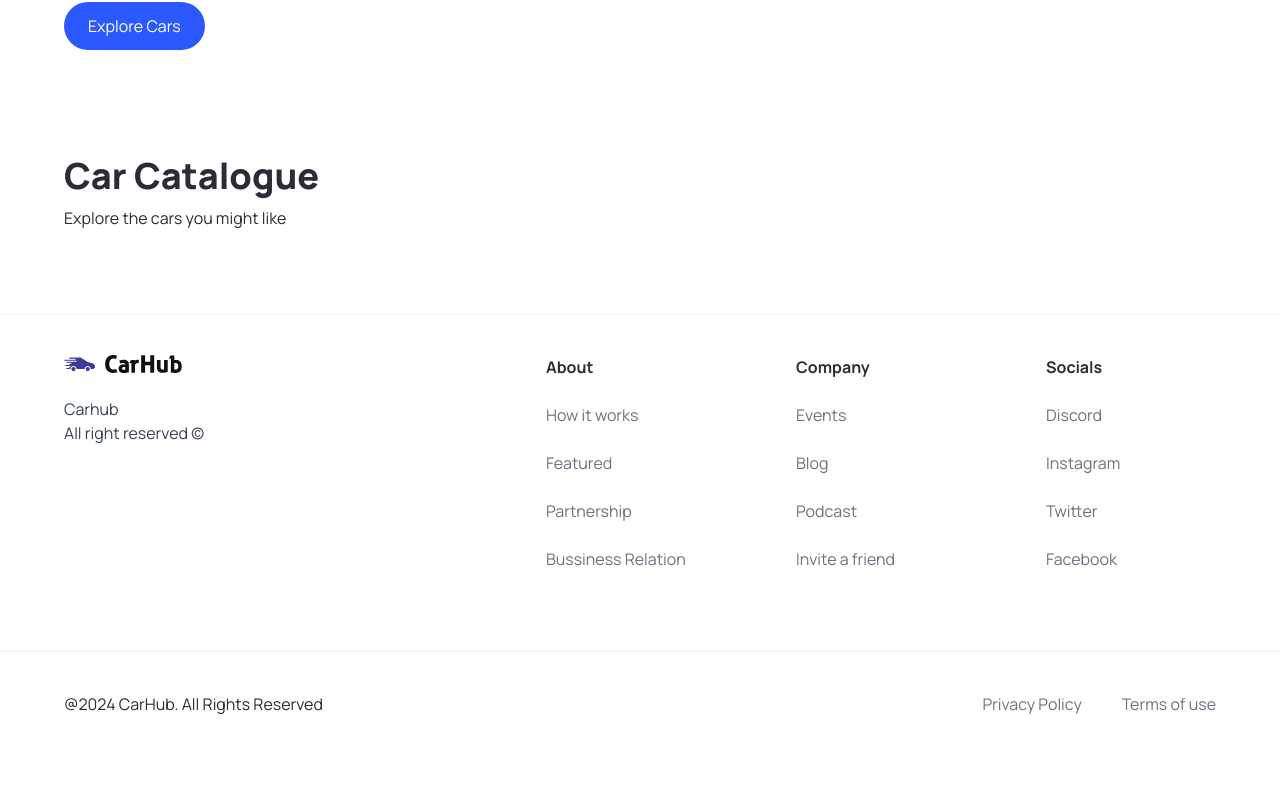
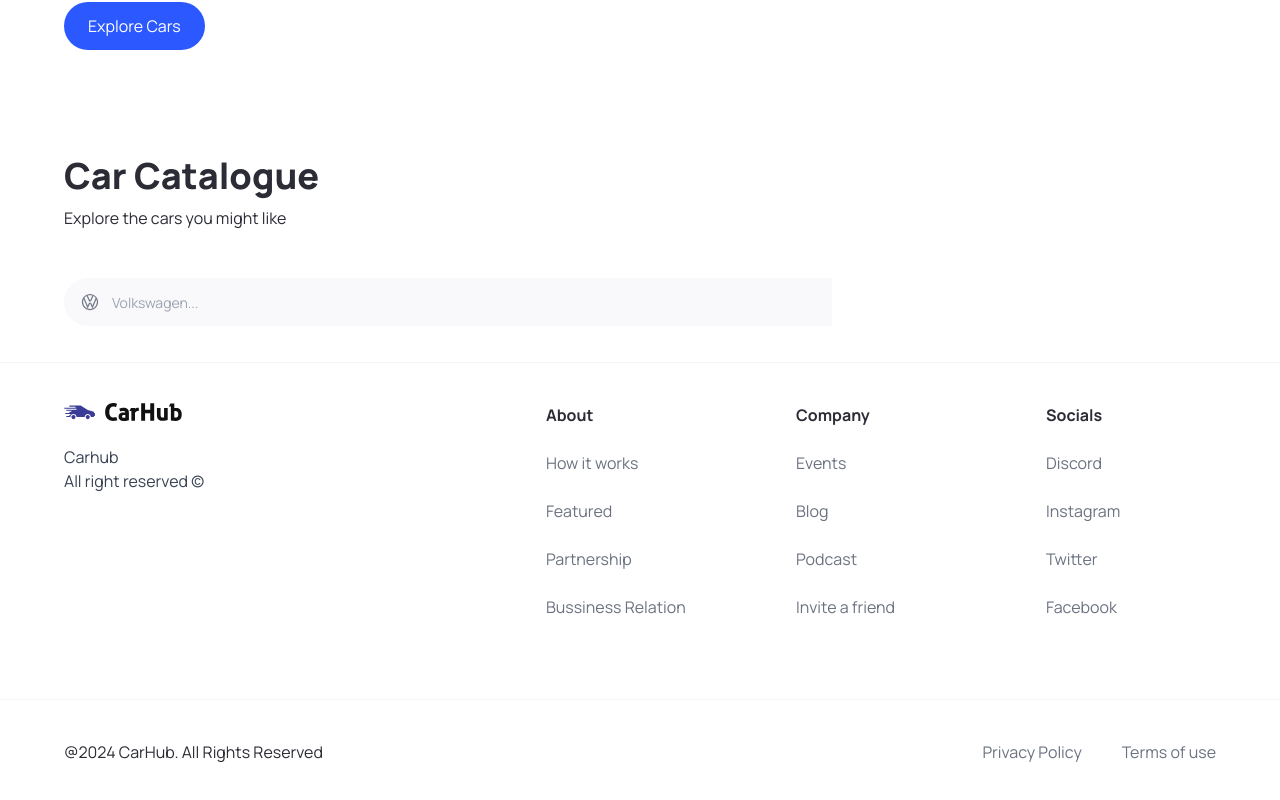
Before and after one commit to Minthantmg/carRental, a Next.js app: page / in a window 1280 px wide. Shown: the part 708-1508 px from the top of the page. Before the commit the page ends 1464 px from the top, so only its background shows below. Built offline with nearby package versions, Linux system fonts and the light colour scheme.

Commit message:
added filter

```diff
--- a/app/page.tsx
+++ b/app/page.tsx
@@ -17,8 +17,8 @@ export default function Home() {
               <div className="home__filters">
                 <SearchBar />
                 <div className="home__filter-container">
-                  <CustomFilter />
-                  <CustomFilter />
+                  <CustomFilter title="fuel"/>
+                  <CustomFilter title="year"/>
                 </div>
               </div>
             </div>
--- a/app/types/index.ts
+++ b/app/types/index.ts
@@ -8,7 +8,7 @@ export interface CustomButtonProps {
         MouseEventHandler<HTMLButtonElement>;
 }
 
-export interface  SearchManuFacturerProps{
+export interface  SearchManufacturerProps{
     manufacturer : String;
-    setManuFacturer : (manufacturer:String) => void;
+    setManufacturer : (manufacturer:String) => void;
 }
--- a/components/SearchBar.tsx
+++ b/components/SearchBar.tsx
@@ -3,12 +3,12 @@ import React, {useState} from 'react';
 import {SearchManufacturer} from "./";
 
 const SearchBar = () => {
-    const [manufacturer , setManuFacturer] = useState("")
+    const [manufacturer , setManuFacturer] = useState('')
     const handleSearch = () => {}
     return (
         <form className="searchbar" onSubmit={handleSearch}>
             <div className="searchbar__item">
-
+                <SearchManufacturer manufacturer={manufacturer} setManuFacturer={setManuFacturer} />
             </div>
         </form>
     );
--- a/components/SearchManufacturer.tsx
+++ b/components/SearchManufacturer.tsx
@@ -3,9 +3,9 @@ import Image from "next/image";
 import { Fragment, useState } from "react";
 import { Combobox, Transition } from "@headlessui/react";
 import {manufacturers} from "@/app/constants";
-import {SearchManuFacturerProps} from "@/app/types";
+import {SearchManufacturerProps} from "@/app/types";
 
-const SearchManufacturer = ({ manufacturer, setManuFacturer }: SearchManuFacturerProps) => {
+const SearchManufacturer = ({ manufacturer, setManufacturer }: SearchManufacturerProps) => {
     const [query, setQuery] = useState("");
 
     const filteredManufacturers =
@@ -20,7 +20,7 @@ const SearchManufacturer = ({ manufacturer, setManuFacturer }: SearchManuFacture
 
     return (
         <div className='search-manufacturer'>
-            <Combobox value={manufacturer} onChange={setManuFacturer}>
+            <Combobox value={manufacturer} onChange={setManufacturer}>
                 <div className='relative w-full'>
                     {/* Button for the combobox. Click on the icon to see the complete dropdown */}
                     <Combobox.Button className='absolute top-[14px]'>
@@ -58,6 +58,7 @@ const SearchManufacturer = ({ manufacturer, setManuFacturer }: SearchManuFacture
                                     value={query}
                                     className='search-manufacturer__option'
                                 >
+                                    {/* eslint-disable-next-line react/no-unescaped-entities */}
                                     Create "{query}"
                                 </Combobox.Option>
                             ) : (
```
